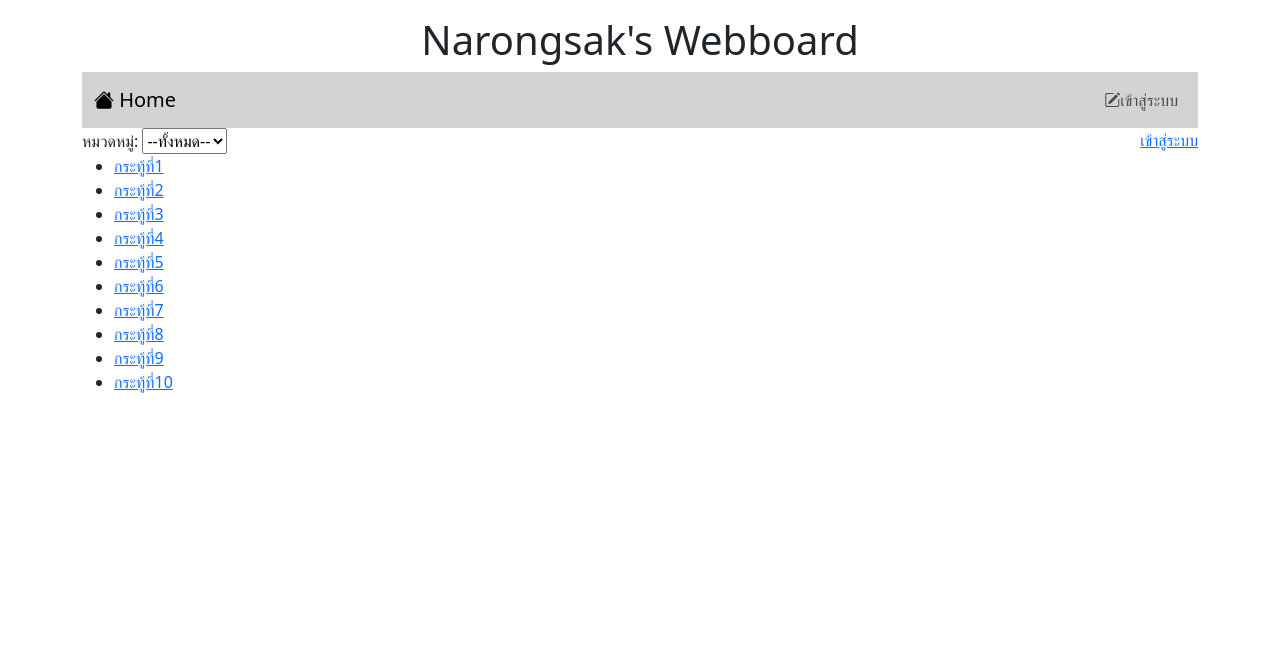
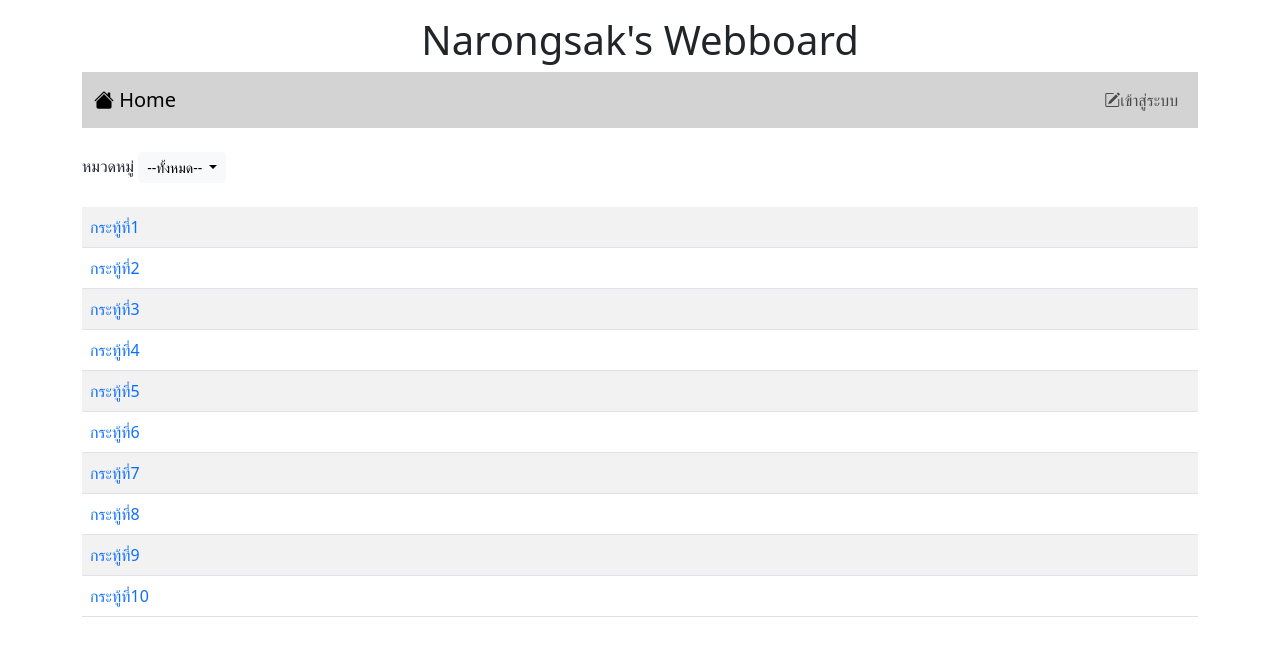
Before and after one commit to Narongsakkaewp/Webboard_Narongsak, a PHP site: page /index.php in a window 1280 px wide. Shown: the top 656 px of the page. Run offline with PHP 8.4, Linux system fonts and the light colour scheme.

Commit message:
Update index.php
Update index.php with Bodotstrap

```diff
--- a/index.php
+++ b/index.php
@@ -44,37 +44,38 @@ session_start();
                 </ul>
             </div>
         </nav>
+        <div class="mt-4 d-flex justify-content-between">
+            <div>
+                <label>หมวดหมู่</label>
+                <span class="dropdown">
+                    <button class="btn btn-light btn-sm dropdown-toggle" type="button" data-bs-toggle="dropdown" aria-expanded="false">
+                        --ทั้งหมด--
+                    </button>
+                    <ul class="dropdown-menu">
+                    <li><a class="dropdown-item" href="#">ทั้งหมด</a></li>
+                    <li><a class="dropdown-item" href="#">เรื่องเรียน</a></li>
+                    <li><a class="dropdown-item" href="#">เรื่องทั่วไป</a></li>
+                    </ul>
+                </span>
+            </div>
+            <?php if(isset($_SESSION['id'])){?>
+            <div>
+                <a href="newpost.php" class="btn btn-success btn-sm"><i class="bi bi-plus-circle-fill"></i> สร้างกระทู้ใหม่</a>
+            </div>
+            <?php }?>
+        </div>
 
-        <form>
-            หมวดหมู่:
-            <select name="category">
-                <option value="All">--ทั้งหมด--</option>
-                <option value="General">เรื่องทั่วไป</option>
-                <option value="Study">เรื่องเรียน</option>
-            </select>
-            <?php
-            if(!isset($_SESSION['id'])){
-                echo "<a href=login.php style='float: right';> เข้าสู่ระบบ </a>";
-            }else{
-                echo "<div style='float: right';>
-                    ผู้ใช้งานระบบ : $_SESSION[username]&nbsp;&nbsp;
-                    <a href=logout.php>ออกจากระบบ</a>
-                </div>";
-                echo "<br><a href=newpost.php>สร้างกระทู้ใหม่</a>";
-            }
-        ?>
-        </form>
-        <ul>
+        <table class="table table-striped mt-4">
             <?php
             for($i = 1; $i<=10; $i++){
-                echo "<li><a href=post.php?id=$i>กระทู้ที่$i</a>";
+                echo "<tr><td class='d-flex justify-content-between'><a href=post.php?id=$i style=text-decoration:none>กระทู้ที่$i</a>";
                 if(isset($_SESSION['id'])&&$_SESSION['role']=='a'){
-                    echo"&nbsp;&nbsp;<a href=delete.php?id=$i>ลบ</a>";
+                    echo"&nbsp;&nbsp;<a href=delete.php?id=$i class='btn btn-danger btn-sm me-2'> <i class='bi bi-trash'></i></a>";
                 }
-                echo"</li>";
+                echo"</td></tr>";
             }
-        ?>
-        </ul>
+            ?>
+            </table>
     </div>
 </body>
 
```
